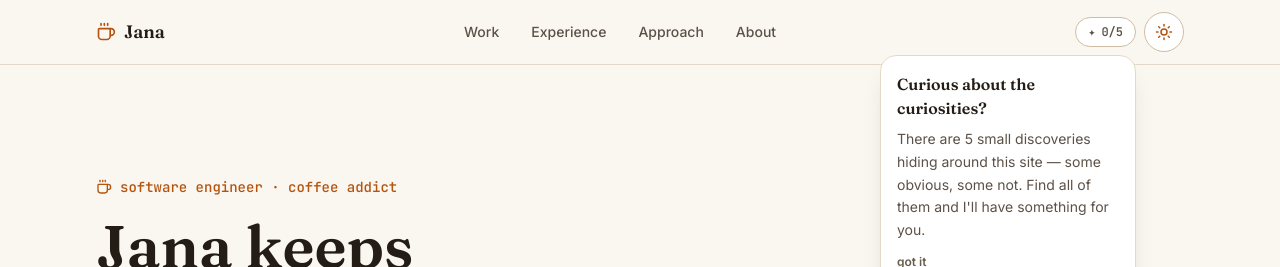
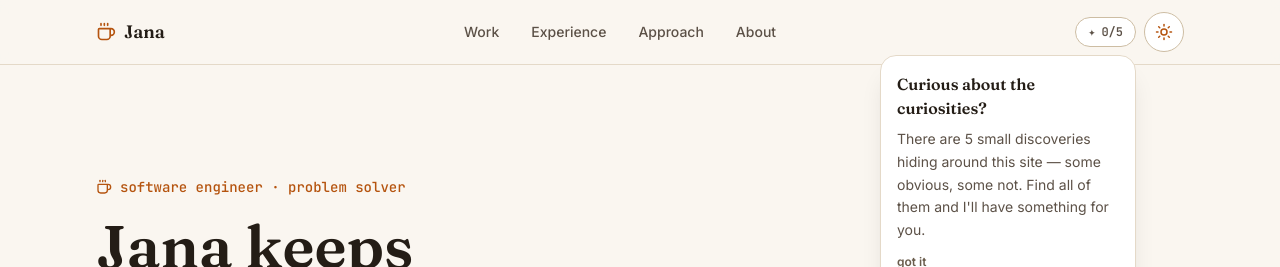
Before and after one commit to Janaherself/portfolio, a React (Vite) app: page / in a window 1280 px wide. Shown: the top 267 px of the page. Built offline with nearby package versions, Linux system fonts and the light colour scheme.

Commit message:
update hero section

```diff
--- a/src/components/sections/Hero.tsx
+++ b/src/components/sections/Hero.tsx
@@ -113,7 +113,7 @@ export function Hero() {
       <div className="flex-1">
         <p className="mb-4 flex items-center gap-2 font-mono text-sm font-medium" style={{ color: 'var(--accent)' }}>
           <Coffee className="h-4 w-4" aria-hidden="true" />
-          {personal.role.toLowerCase()} · coffee addict
+          {personal.role.toLowerCase()} · problem solver
         </p>
 
         <h1 className="font-display text-4xl font-semibold leading-[1.1] sm:text-5xl lg:text-6xl">
```
